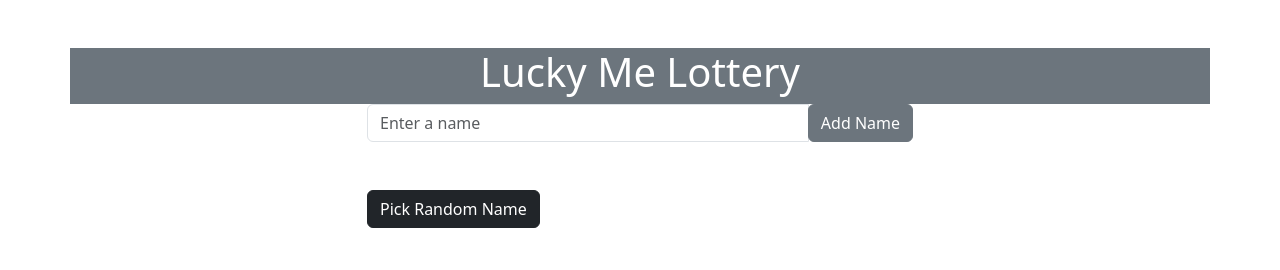
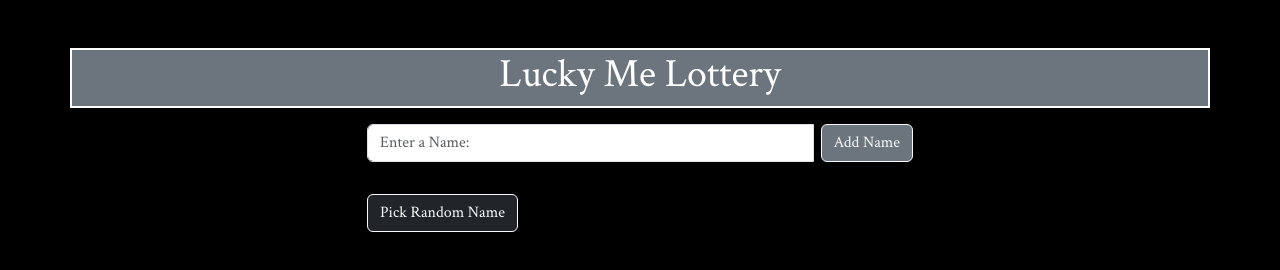
Before and after one commit to averywh13/luckyyoulottery, a plain HTML site: page index.html in a window 1280 px wide. Drawn offline with nearby package versions, Linux system fonts and the light colour scheme.

Commit message:
added css: borders, margins, and fonts

```diff
--- a/index.html
+++ b/index.html
@@ -10,27 +10,32 @@
     <!-- Bootstrap CSS v5.2.1 -->
     <link href="https://cdn.jsdelivr.net/npm/bootstrap@5.3.2/dist/css/bootstrap.min.css" rel="stylesheet"
         integrity="sha384-T3c6CoIi6uLrA9TneNEoa7RxnatzjcDSCmG1MXxSR1GAsXEV/Dwwykc2MPK8M2HN" crossorigin="anonymous" />
+        <link rel="stylesheet" href="style.css">
+<!-- fonts -->
+<link rel="preconnect" href="https://fonts.googleapis.com">
+<link rel="preconnect" href="https://fonts.gstatic.com" crossorigin>
+<link href="https://fonts.googleapis.com/css2?family=Crimson+Text:ital,wght@0,400;0,600;0,700;1,400;1,600;1,700&display=swap" rel="stylesheet">
 </head>
 
-<body>
+<body class="body">
 
     <div class="container mt-5">
         <div class="row">
-            <div class="col-12 text-center bg-secondary text-white">
+            <div class="col-12 text-center bg-secondary text-white header">
                 <h1>Lucky Me Lottery</h1>
             </div>
         </div>
         <div class="row">
             <div class="col-md-6 offset-md-3">
-                <div class="input-group mb-3">
-                    <input type="text" id="nameInput" class="form-control" placeholder="Enter a name">
+                <div class="input-group mt-3">
+                    <input type="text" id="nameInput" class="form-control" placeholder="Enter a Name:">
                     <div class="input-group-append">
-                        <button id="addNameBtn" class="btn btn-secondary bt-outline">Add Name</button>
+                        <button id="addNameBtn" class="btn btn-secondary btn-outline-light ms-2">Add Name</button>
                     </div>
                 </div>
                 <ul id="nameList" class="list-group"></ul>
                 <div id="randomName" class="mt-3 text-center"></div>
-                <button id="pickRandomBtn" class="btn btn-dark mt-3">Pick Random Name</button>
+                <button id="pickRandomBtn" class="btn btn-dark mt-3 btn-outline-light">Pick Random Name</button>
             </div>
         </div>
     </div>
--- a/style.css
+++ b/style.css
@@ -0,0 +1,9 @@
+body {
+    background-color: rgb(0, 0, 0);
+    font-family: "Crimson Text", serif;
+    font-weight: 400;
+    font-style: normal;
+}
+.header {
+    border: solid 2px white;
+}
```
